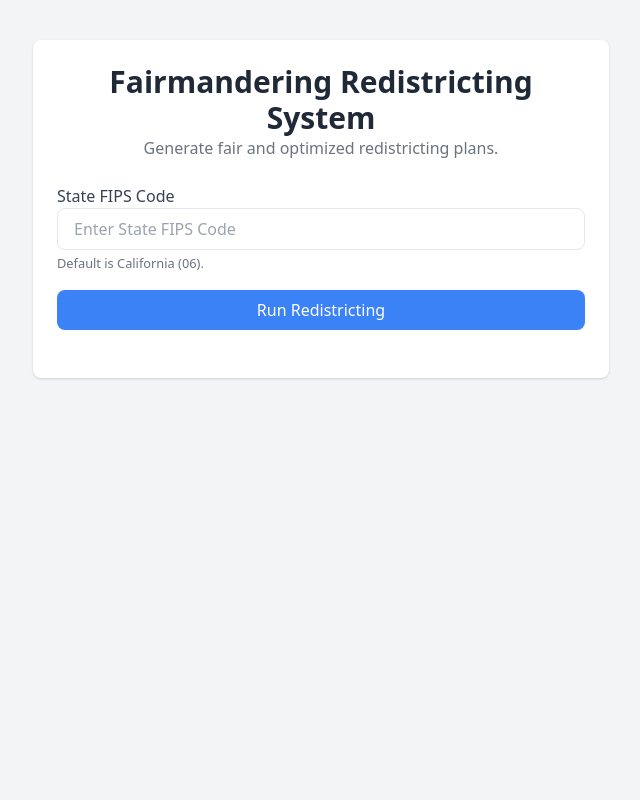
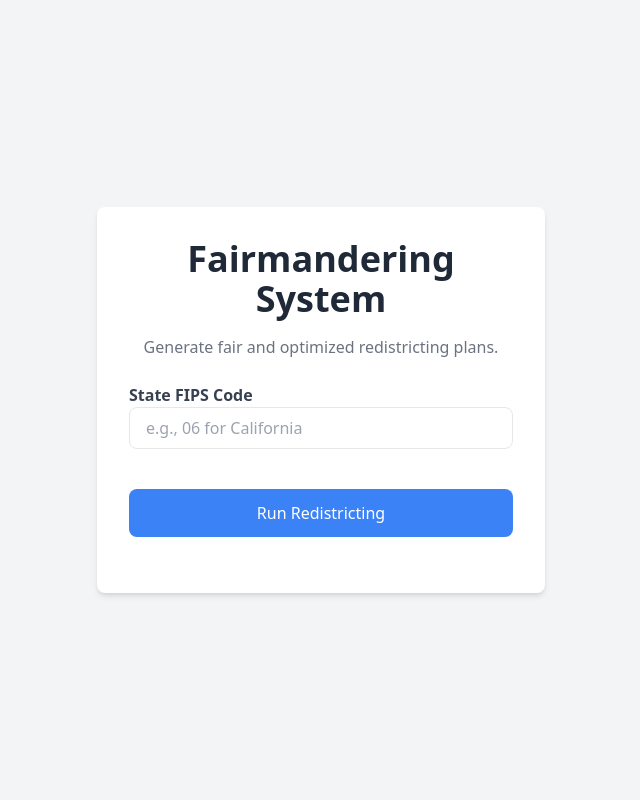
Before and after one commit to nateschmiedehaus/fairmandering, a Flask app: page / in a window 1280 px wide. Shown: the whole page, without its empty margins (319-959 px from the left). Run offline with Flask 3, Linux system fonts and the light colour scheme; parts of the project's set-up code (start-up, migrations or seed data) failed here and were passed over.

Commit message:
Update home.html

```diff
--- a/templates/home.html
+++ b/templates/home.html
@@ -5,31 +5,28 @@
 <head>
     <meta charset="UTF-8">
     <title>Fairmandering - Redistricting System</title>
-    <!-- Tailwind CSS for modern design and responsiveness -->
     <link href="https://cdn.jsdelivr.net/npm/tailwindcss@2.2.19/dist/tailwind.min.css" rel="stylesheet">
-    <!-- Additional Custom CSS -->
     <link rel="stylesheet" href="{{ url_for('static', filename='css/custom.css') }}">
 </head>
-<body class="bg-gray-100">
-    <div class="container mx-auto py-10">
-        <div class="bg-white shadow rounded-lg p-6 max-w-xl mx-auto">
-            <h1 class="text-3xl font-bold text-center text-gray-800">Fairmandering Redistricting System</h1>
-            <p class="text-center text-gray-500">Generate fair and optimized redistricting plans.</p>
-            <form action="{{ url_for('run_redistricting') }}" method="post" class="mt-6">
+<body class="bg-gray-100 min-h-screen flex items-center justify-center">
+    <div class="container mx-auto p-10">
+        <div class="bg-white shadow-md rounded-lg p-8 max-w-md mx-auto">
+            <h1 class="text-4xl font-bold text-center text-gray-800 mb-4">Fairmandering System</h1>
+            <p class="text-center text-gray-500 mb-6">Generate fair and optimized redistricting plans.</p>
+            <form action="{{ url_for('run_redistricting') }}" method="post">
                 <div class="mb-4">
-                    <label for="state_fips" class="block text-gray-700">State FIPS Code</label>
-                    <input type="text" id="state_fips" name="state_fips" placeholder="Enter State FIPS Code" required
+                    <label for="state_fips" class="block text-gray-700 font-semibold">State FIPS Code</label>
+                    <input type="text" id="state_fips" name="state_fips" placeholder="e.g., 06 for California" required
                            class="w-full px-4 py-2 border rounded-lg focus:outline-none focus:ring-2 focus:ring-blue-400">
-                    <small class="text-gray-500">Default is California (06).</small>
                 </div>
-                <button type="submit" class="w-full bg-blue-500 text-white rounded-lg py-2 hover:bg-blue-600">Run Redistricting</button>
+                <button type="submit" class="w-full bg-blue-500 text-white rounded-lg py-3 mt-6 hover:bg-blue-600 transition duration-300">Run Redistricting</button>
             </form>
 
             <div class="mt-6">
                 {% with messages = get_flashed_messages(with_categories=true) %}
                   {% if messages %}
                     {% for category, message in messages %}
-                      <div class="bg-{{ category }}-200 border-l-4 border-{{ category }}-600 text-{{ category }}-700 p-4 mb-4">
+                      <div class="bg-{{ category }}-100 text-{{ category }}-700 p-4 rounded-lg mb-4">
                         {{ message }}
                       </div>
                     {% endfor %}
@@ -39,8 +36,7 @@
         </div>
     </div>
 
-    <script src="https://code.jquery.com/jquery-3.5.1.slim.min.js"></script>
-    <script src="https://cdn.jsdelivr.net/npm/bootstrap@4.5.0/dist/js/bootstrap.bundle.min.js"></script>
+    <script src="https://d3js.org/d3.v6.min.js"></script>
     <script src="{{ url_for('static', filename='js/custom.js') }}"></script>
 </body>
 </html>
```
